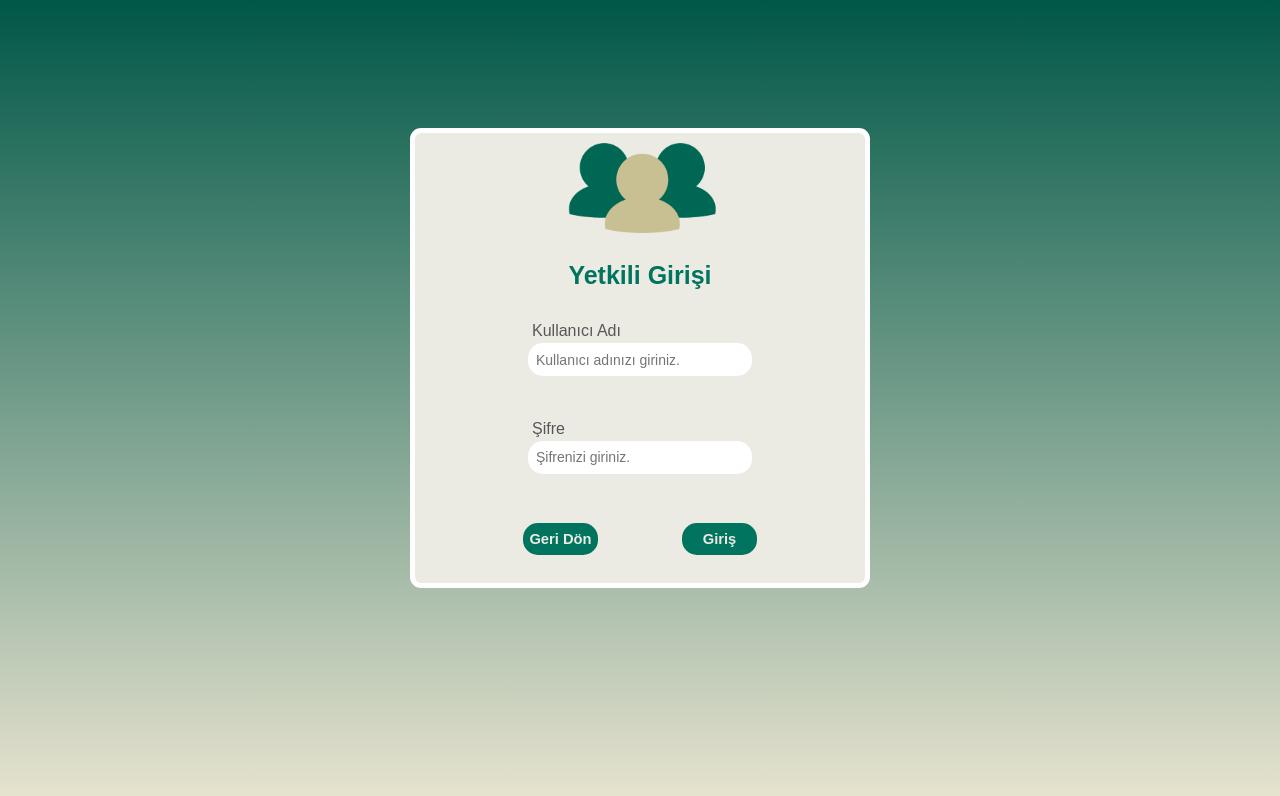
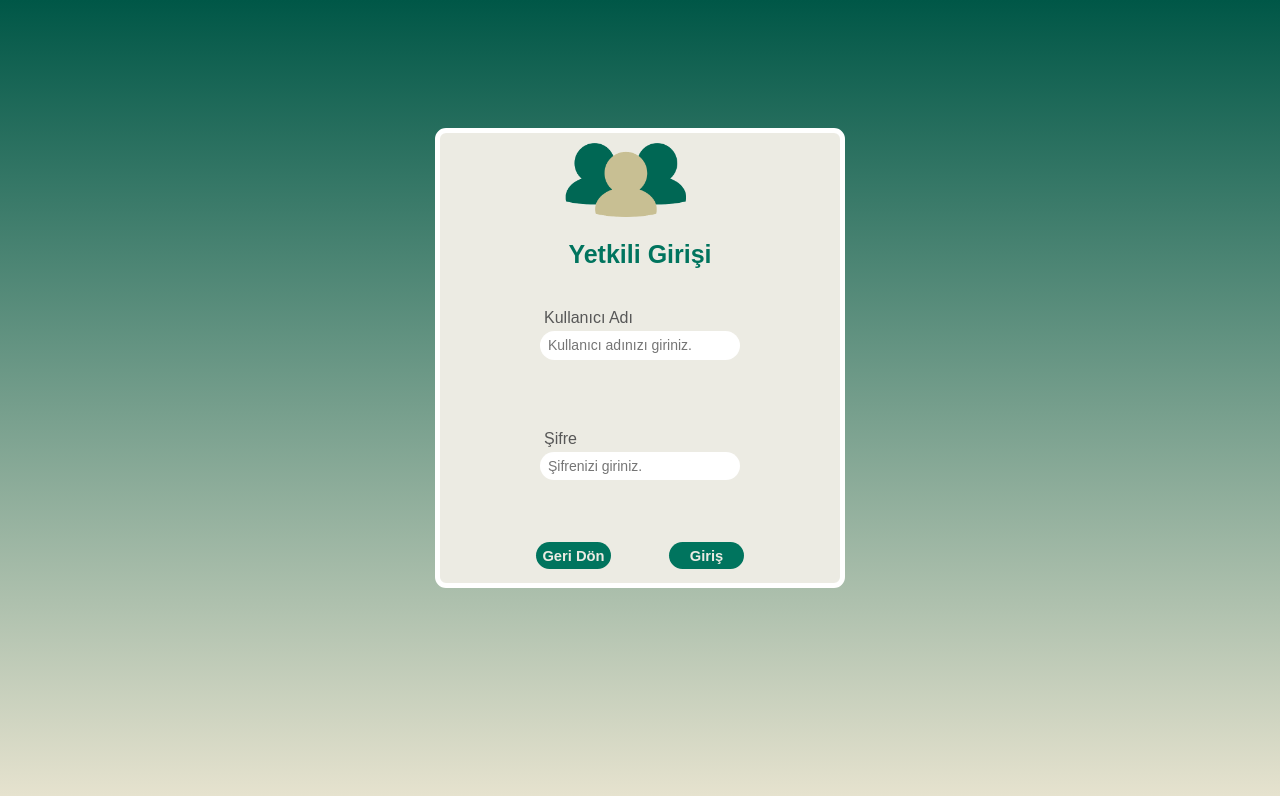
Before and after one commit to nmerveb/graduation-project-nmerveb, a React (Create React App) app: page /admin in a window 1280 px wide. Shown: the top 796 px of the page. Built offline with nearby package versions, Linux system fonts and the light colour scheme; no server answers.

Commit message:
Fix: ValidationError css resized.

```diff
--- a/src/pages/Login/Login.module.css
+++ b/src/pages/Login/Login.module.css
@@ -7,7 +7,7 @@
   margin-top: 10%;
 }
 .LoginBox {
-  width: 450px;
+  width: 400px;
   height: 450px;
   border: 5px solid white;
   display: flex;
@@ -36,7 +36,7 @@
 }
 .LoginContent {
   width: 60%;
-  height: 12%;
+  height: 20%;
   display: flex;
   flex-direction: column;
   align-items: center;
@@ -44,14 +44,13 @@
   margin: 15px 0 5px 0;
 }
 .InputLabel {
-  height: 48%;
+  height: 30%;
   width: 80%;
-  margin-bottom: 3px;
   font: 16px Arial;
   color: #575757;
 }
 .Input {
-  height: 80%;
+  height: 22%;
   padding: 6px 0 6px 8px;
   width: 80%;
   font: 14px Arial;
@@ -64,7 +63,7 @@
 }
 .ValidationError {
   height: 3%;
-  margin: 5px 0 5px 0;
+  margin: 10px 0 5px 0;
   font: 14px Arial;
   color: red;
   display: flex;
```
